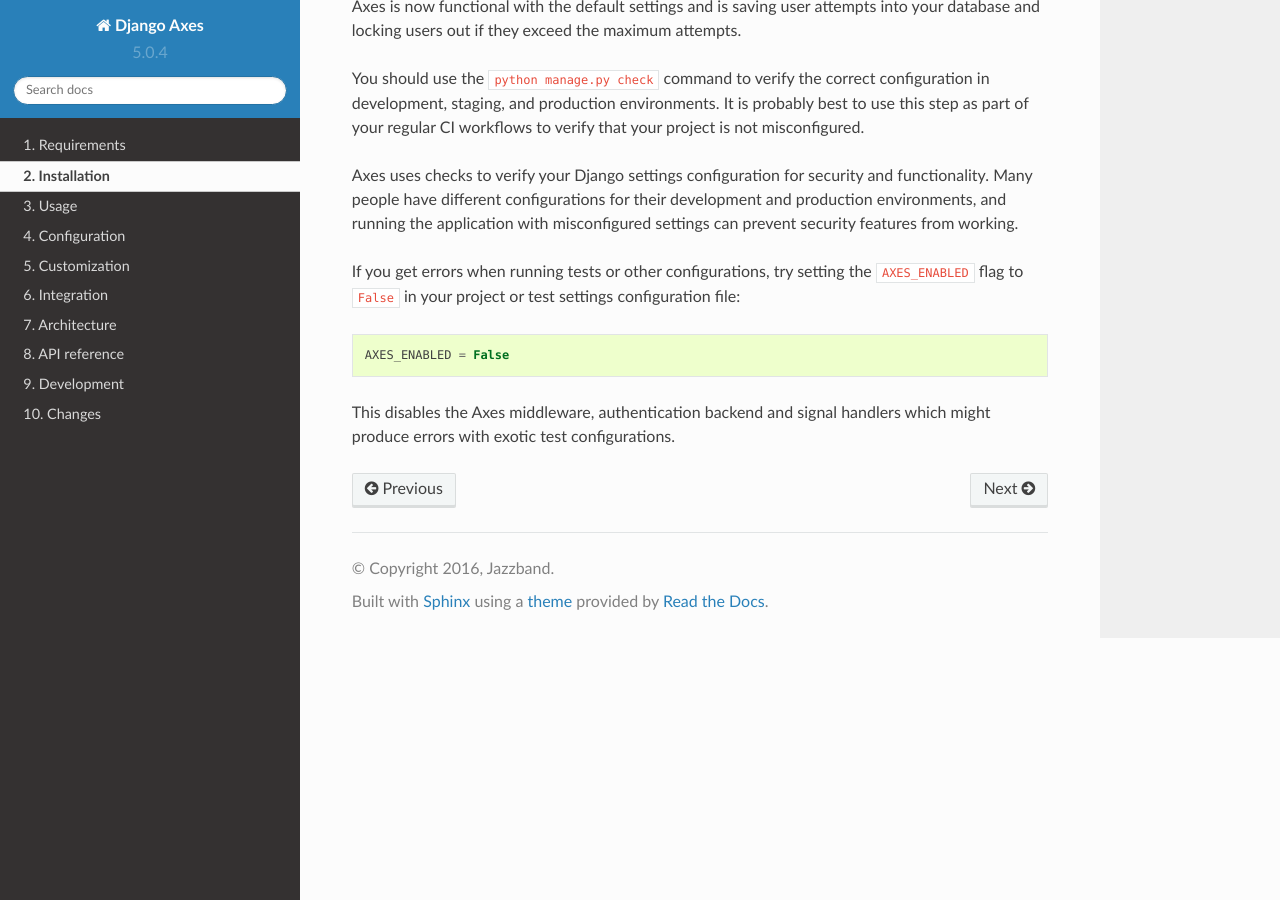
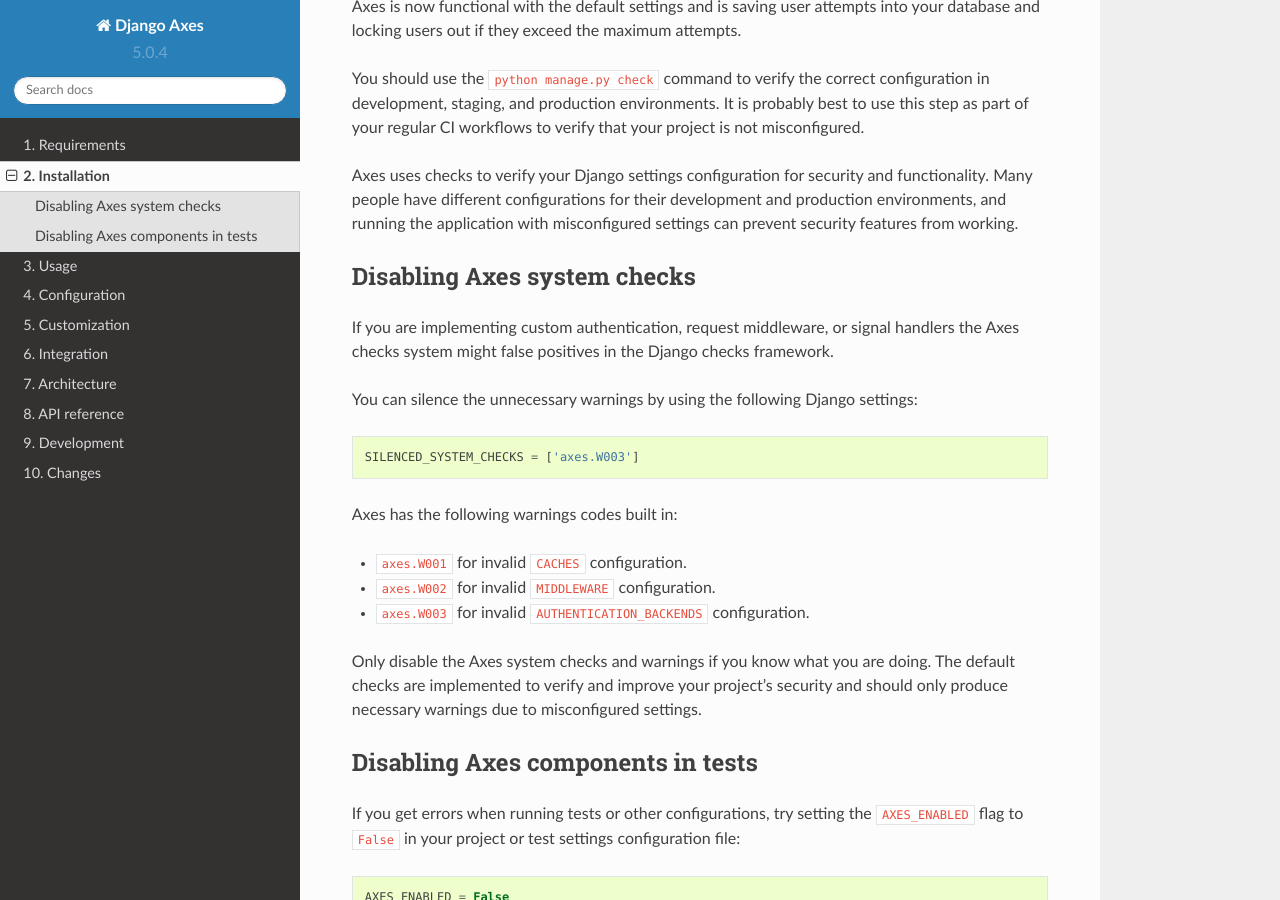
Before and after one commit to jazzband/django-axes, a Sphinx documentation site: the page built from docs/2_installation.rst, in a window 1280 px wide and 900 px high, scrolled down 1243 px. Built offline with Sphinx 7.4.7 and the Read the Docs theme 2.0.0, drawn with Linux system fonts in a browser that asks for light colours.

Commit message:
Add instructions on silencing warnings from checks
Fixes #430

```diff
--- a/docs/2_installation.rst
+++ b/docs/2_installation.rst
@@ -64,6 +64,34 @@
 Many people have different configurations for their development and production environments,
 and running the application with misconfigured settings can prevent security features from working.
 
+
+Disabling Axes system checks
+----------------------------
+
+If you are implementing custom authentication, request middleware, or signal handlers
+the Axes checks system might false positives in the Django checks framework.
+
+You can silence the unnecessary warnings by using the following Django settings::
+
+   SILENCED_SYSTEM_CHECKS = ['axes.W003']
+
+
+Axes has the following warnings codes built in:
+
+- ``axes.W001`` for invalid ``CACHES`` configuration.
+- ``axes.W002`` for invalid ``MIDDLEWARE`` configuration.
+- ``axes.W003`` for invalid ``AUTHENTICATION_BACKENDS`` configuration.
+
+
+.. note:
+Only disable the Axes system checks and warnings if you know what you are doing.
+The default checks are implemented to verify and improve your project's security
+and should only produce necessary warnings due to misconfigured settings.
+
+
+Disabling Axes components in tests
+----------------------------------
+
 If you get errors when running tests or other configurations, try setting the ``AXES_ENABLED``
 flag to ``False`` in your project or test settings configuration file::
 
```
